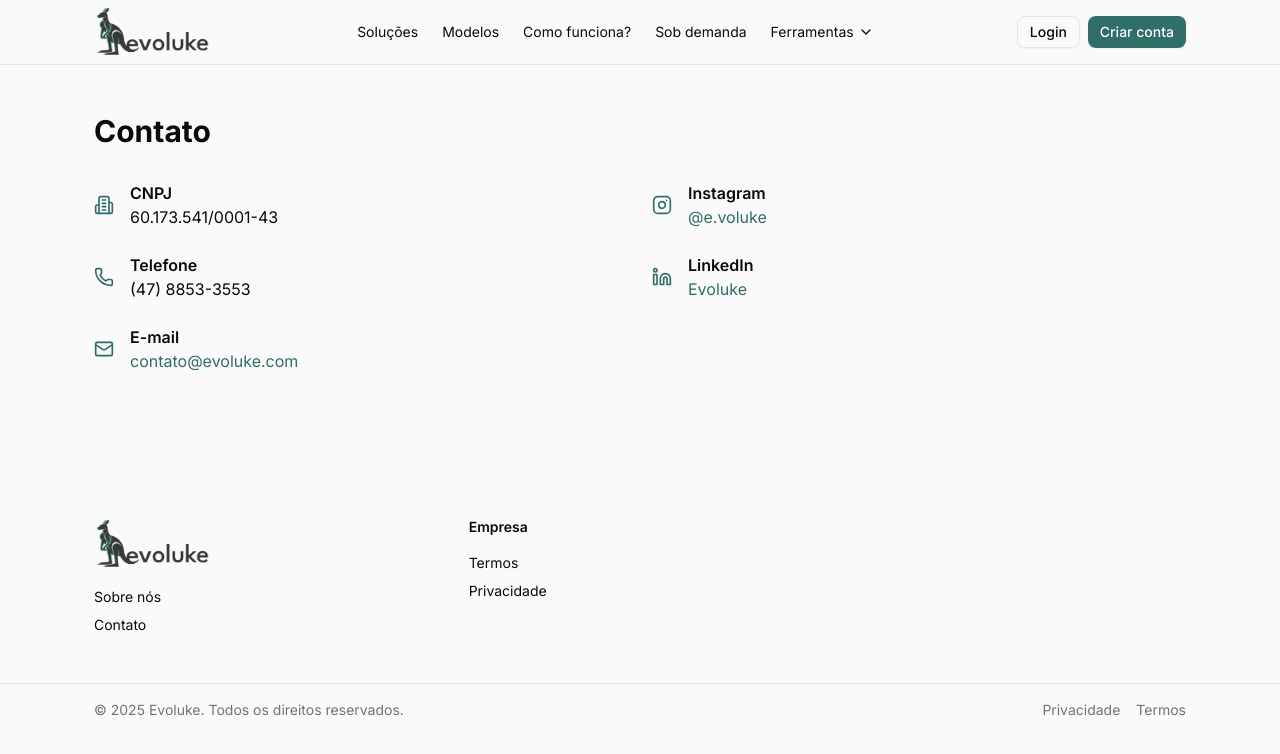
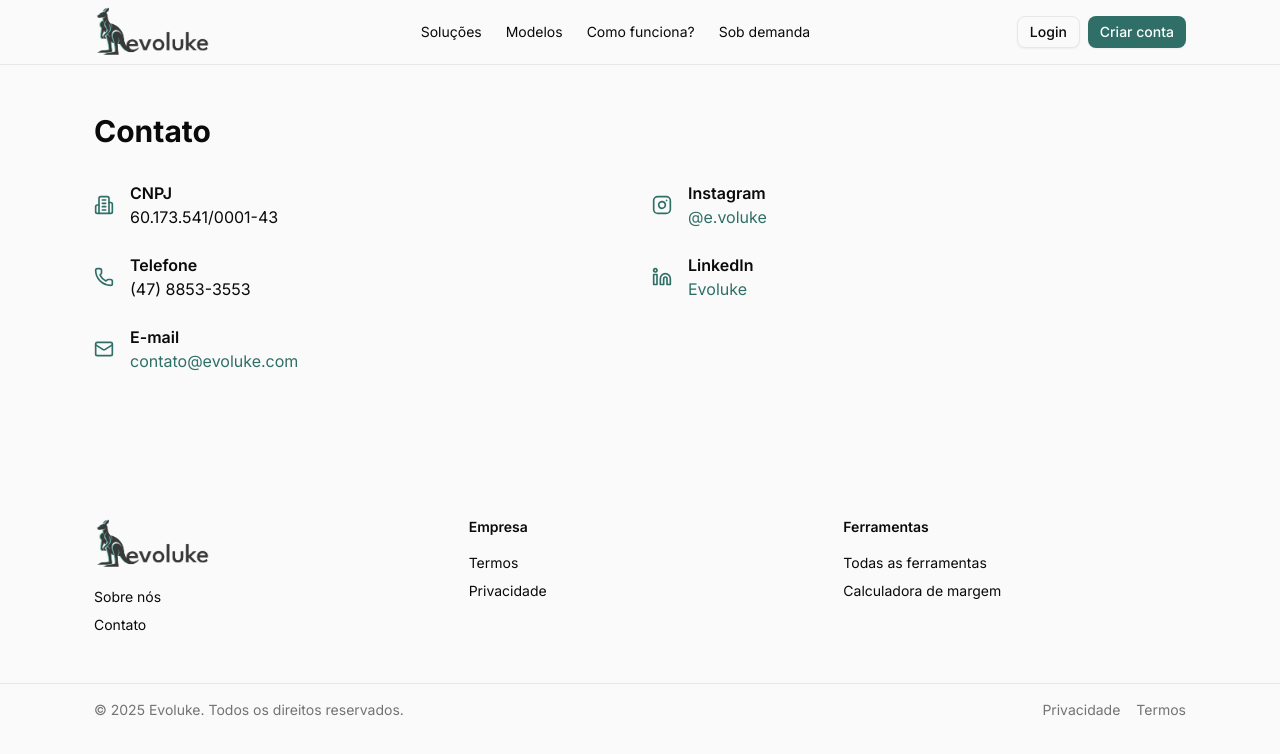
Before and after one commit to Evoluke/agent-plugandplay, a Next.js app: page /contact in a window 1280 px wide. Shown: the top 754 px of the page. Built offline with nearby package versions, Linux system fonts and the light colour scheme; no server answers.

Commit message:
Move tools menu to footer

```diff
--- a/components/landing/Footer.tsx
+++ b/components/landing/Footer.tsx
@@ -1,8 +1,5 @@
 import Image from "next/image";
 import Link from "next/link";
-import { Button } from "@/components/ui/button";
-import { Input } from "@/components/ui/input";
-
 export default function Footer() {
   const year = new Date().getFullYear();
   return (
@@ -39,6 +36,26 @@ export default function Footer() {
               </li>
             </ul>
           </div>
+          <div>
+            <h4 className="mb-4 font-semibold">Ferramentas</h4>
+            <ul className="space-y-2">
+              <li>
+                <Link href="/tools" target="_blank" rel="noopener noreferrer" className="hover:text-primary">
+                  Todas as ferramentas
+                </Link>
+              </li>
+              <li>
+                <Link
+                  href="/tools/calculadora-margem"
+                  target="_blank"
+                  rel="noopener noreferrer"
+                  className="hover:text-primary"
+                >
+                  Calculadora de margem
+                </Link>
+              </li>
+            </ul>
+          </div>
         </div>
       </div>
       <div className="border-t">
--- a/components/landing/Header.tsx
+++ b/components/landing/Header.tsx
@@ -3,12 +3,11 @@
 import Image from "next/image";
 import Link from "next/link";
 import { useEffect, useState } from "react";
-import { ChevronDown, Menu, X } from "lucide-react";
+import { Menu, X } from "lucide-react";
 import { Button } from "@/components/ui/button";
 
 export default function Header() {
   const [open, setOpen] = useState(false);
-  const [mobileToolsOpen, setMobileToolsOpen] = useState(false);
 
   useEffect(() => {
     document.body.style.overflow = open ? "hidden" : "";
@@ -17,15 +16,8 @@ export default function Header() {
     };
   }, [open]);
 
-  useEffect(() => {
-    if (!open) {
-      setMobileToolsOpen(false);
-    }
-  }, [open]);
-
   const closeMenu = () => {
     setOpen(false);
-    setMobileToolsOpen(false);
   };
 
   return (
@@ -55,34 +47,6 @@ export default function Header() {
               <Link href="/sob-demanda" className="hover:text-primary">
                 Sob demanda
               </Link>
-            </li>
-            <li className="group relative">
-              <Link
-                href="/tools"
-                target="_blank"
-                rel="noopener noreferrer"
-                className="flex items-center gap-1 hover:text-primary focus:text-primary focus:outline-none"
-                aria-haspopup="true"
-              >
-                Ferramentas
-                <ChevronDown className="h-4 w-4 transition group-hover:-rotate-180 group-focus-within:-rotate-180" />
-              </Link>
-              <div className="invisible absolute left-1/2 top-full z-30 mt-3 w-64 -translate-x-1/2 rounded-2xl border border-slate-200 bg-white p-4 text-left opacity-0 shadow-xl transition group-hover:visible group-hover:opacity-100 group-focus-within:visible group-focus-within:opacity-100">
-                <Link
-                  href="/tools/calculadora-margem"
-                  target="_blank"
-                  rel="noopener noreferrer"
-                  className="block rounded-lg px-3 py-2 text-sm font-medium text-slate-700 transition hover:bg-primary/10 hover:text-primary"
-                >
-                  Calculadora de margem
-                  <span className="mt-1 block text-xs font-normal text-slate-500">
-                    Descubra preço sugerido, margem real e lucro unitário.
-                  </span>
-                </Link>
-                <div className="mt-3 rounded-lg border border-dashed border-slate-200 px-3 py-2 text-xs text-slate-500">
-                  Em breve: novos roteiros e calculadoras para apoiar seu time comercial com IA.
-                </div>
-              </div>
             </li>
           </ul>
         </nav>
@@ -126,45 +90,6 @@ export default function Header() {
             <Link href="/sob-demanda" onClick={closeMenu}>
               Sob demanda
             </Link>
-            <div className="w-full space-y-3 rounded-2xl border border-slate-200 bg-white/90 p-4 text-base text-slate-700">
-              <p className="text-xs font-semibold uppercase tracking-wide text-primary">Ferramentas</p>
-              <button
-                type="button"
-                onClick={() => setMobileToolsOpen((prev) => !prev)}
-                aria-expanded={mobileToolsOpen}
-                aria-controls="mobile-tools-submenu"
-                className="flex w-full items-center justify-between rounded-lg px-3 py-2 text-left text-sm font-semibold transition hover:bg-primary/10"
-              >
-                <span>Explorar ferramentas</span>
-                <ChevronDown
-                  className={`h-4 w-4 transition-transform ${mobileToolsOpen ? "-rotate-180" : ""}`}
-                  aria-hidden="true"
-                />
-              </button>
-              <div
-                id="mobile-tools-submenu"
-                className={`${mobileToolsOpen ? "space-y-2 pt-2" : "hidden"}`}
-              >
-                <Link
-                  href="/tools"
-                  target="_blank"
-                  rel="noopener noreferrer"
-                  onClick={closeMenu}
-                  className="block rounded-lg border border-transparent px-3 py-2 text-sm transition hover:border-primary/40 hover:bg-primary/10"
-                >
-                  Todas as ferramentas
-                </Link>
-                <Link
-                  href="/tools/calculadora-margem"
-                  target="_blank"
-                  rel="noopener noreferrer"
-                  onClick={closeMenu}
-                  className="block rounded-lg border border-transparent px-3 py-2 text-sm transition hover:border-primary/40 hover:bg-primary/10"
-                >
-                  Calculadora de margem
-                </Link>
-              </div>
-            </div>
             <Link href="/contact" onClick={closeMenu}>
               Contato
             </Link>
```
Also changed, not shown: 1 other file (tests, documents, lock files or other folders).
